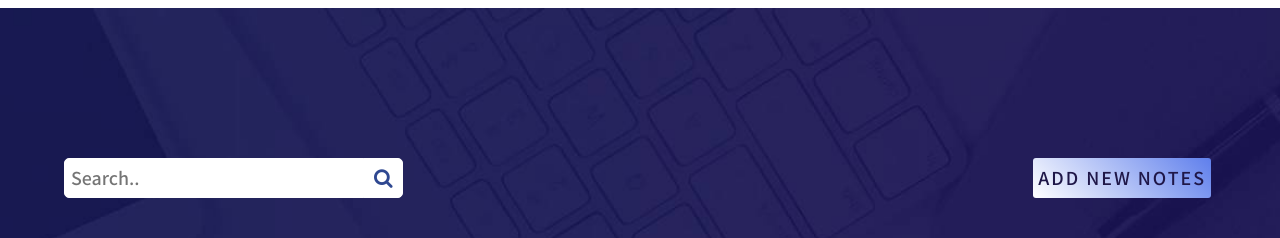
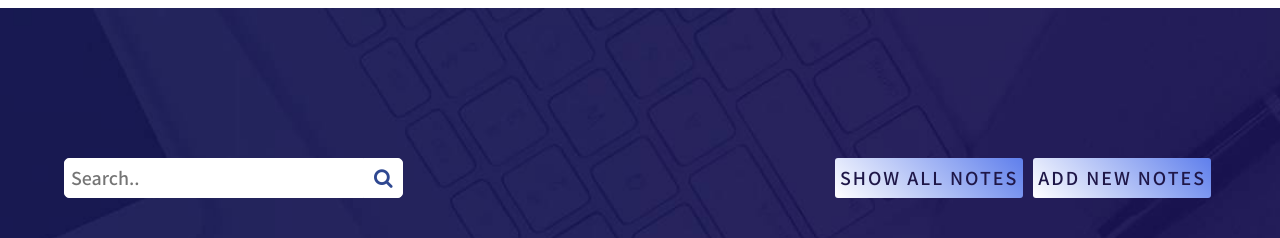
Before and after one commit to Naity83/Django_contacts_assistant_project, a Django app: page /notes/ in a window 1280 px wide. Shown: the part 78-316 px from the top of the page. Run offline with Django 5.2, Linux system fonts and the light colour scheme; the visitor is signed in with stand-in values (Sample User, id 1); data that the repository does not hold is empty; some web fonts are replaced.

Commit message:
search all

```diff
--- a/contacts_assistant/contacts/templates/contacts/base.html
+++ b/contacts_assistant/contacts/templates/contacts/base.html
@@ -1,6 +1,5 @@
-{% load static %}
 <!DOCTYPE html>
-<html class="no-js" lang="ua">
+<html class="no-js" lang="en">
 <head>
     <meta charset="utf-8" />
     <meta http-equiv="x-ua-compatible" content="ie=edge" />
@@ -8,6 +7,7 @@
     <meta name="description" content="" />
     <meta name="keywords" content="" />
     <meta name="viewport" content="width=device-width, initial-scale=1" />
+    {% load static %}
     <link href="{% static 'contacts/images/favicon.webp' %}" rel="shortcut icon" type="image/x-icon" />
     <link rel="stylesheet" href="{% static 'contacts/css/style.min.css' %}" />
     <link rel="preconnect" href="https://fonts.gstatic.com" />
@@ -80,9 +80,9 @@
         {% block content %}
         {% endblock %}
     </main>
-    <a href="#topSection" title="повернутися вгору" class="backToTop">
+    <a href="#topSection" title="up" class="backToTop">
         <i class="fa fa-angle-up" aria-hidden="true"></i>
-        <span>повернутися вгору</span>
+        <span>up</span>
     </a>
     <script src="{% static 'contacts/scripts/jquery-3.3.1.min.js' %}"></script>
     <script src="{% static 'contacts/scripts/main.js' %}"></script>
--- a/contacts_assistant/notes/templates/notes/note_base.html
+++ b/contacts_assistant/notes/templates/notes/note_base.html
@@ -13,6 +13,9 @@
         </form>
         </div>
         <div class="btns-wrap">
+          <a href="{% url 'notes:notes_main' %}" class="btn-1 btn-2" >
+          <span>Show All Notes</span>
+        </a>
           <a href="{% url 'notes:note_add' %}" class="btn-1 btn-2" >
             <span>add new notes</span>
           </a>
--- a/contacts_assistant/notes/views.py
+++ b/contacts_assistant/notes/views.py
@@ -1,3 +1,4 @@
+from django.contrib.auth.decorators import login_required
 from django.db.models import Q
 from django.shortcuts import render, redirect, get_object_or_404
 
@@ -6,8 +7,9 @@ from .models import Tag, Note
 
 
 # Create your views here.
+@login_required
 def notes_main(request):
-    notes = Note.objects.all()
+    notes = Note.objects.filter(user=request.user).all()
     query = request.GET.get('search')
 
     if query:
@@ -20,8 +22,9 @@ def notes_main(request):
     return render(request, 'notes/note_base.html', {"notes": notes})
 
 
+@login_required
 def add_tag(request):
-    tags = Tag.objects.all()
+    tags = Tag.objects.filter(user=request.user).all()
     if request.method == 'POST':
         form = TagForm(request.POST)
         if form.is_valid():
@@ -33,13 +36,14 @@ def add_tag(request):
     return render(request, 'notes/tag_add.html', {"tags": tags, 'form': TagForm()})
 
 
+@login_required
 def note_add(request):
-    tags = Tag.objects.all()
+    tags = Tag.objects.filter(user=request.user).all()
     if request.method == 'POST':
         form = NoteForm(request.POST)
         if form.is_valid():
             new_note = form.save()
-            choice_tags = Tag.objects.filter(name__in=request.POST.getlist('tags'))
+            choice_tags = Tag.objects.filter(name__in=request.POST.getlist('tags'), user=request.user)
             for tag in choice_tags.iterator():
                 new_note.tags.add(tag)
             return redirect(to='notes:notes_main')
@@ -49,22 +53,25 @@ def note_add(request):
     return render(request, 'notes/note_add.html', {"tags": tags, 'form': NoteForm()})
 
 
+@login_required
 def delete_note(request, pk):
-    note = Note.objects.filter(pk=pk)
+    note = Note.objects.filter(pk=pk, user=request.user)
     if request.method == 'POST':
         note.delete()
         return redirect(to='notes:notes_main')
 
 
+@login_required
 def note_update(request, pk):
-    tags = Tag.objects.all()
-    note = get_object_or_404(Note, pk=pk)
+    tags = Tag.objects.filter(user=request.user).all()
+    note = get_object_or_404(Note, pk=pk, user=request.user)
     if request.method == 'POST':
         form = NoteForm(request.POST, instance=note)
         if form.is_valid():
             update_note = form.save()
-            choice_tags = Tag.objects.filter(name__in=request.POST.getlist('tags'))
+            choice_tags = Tag.objects.filter(name__in=request.POST.getlist('tags'), user=request.user)
             for tag in choice_tags.iterator():
+                update_note.tags.clear()
                 update_note.tags.add(tag)
             return redirect('notes:notes_main')
     else:
```
Also changed, not shown: contacts_assistant/notes/models.py (+7 -1 lines), contacts_assistant/notes/templates/notes/note_add.html (+7 -8 lines).
